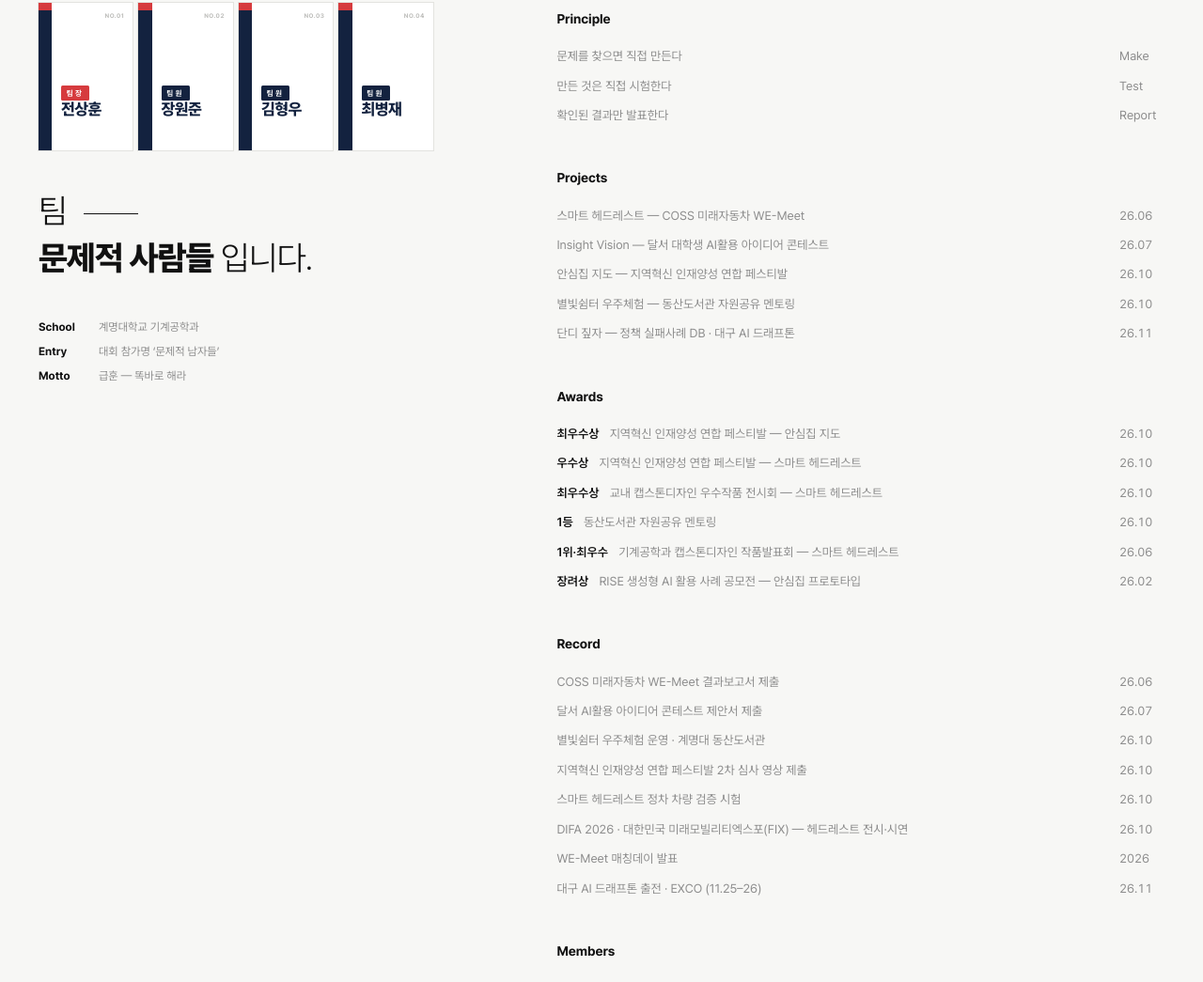
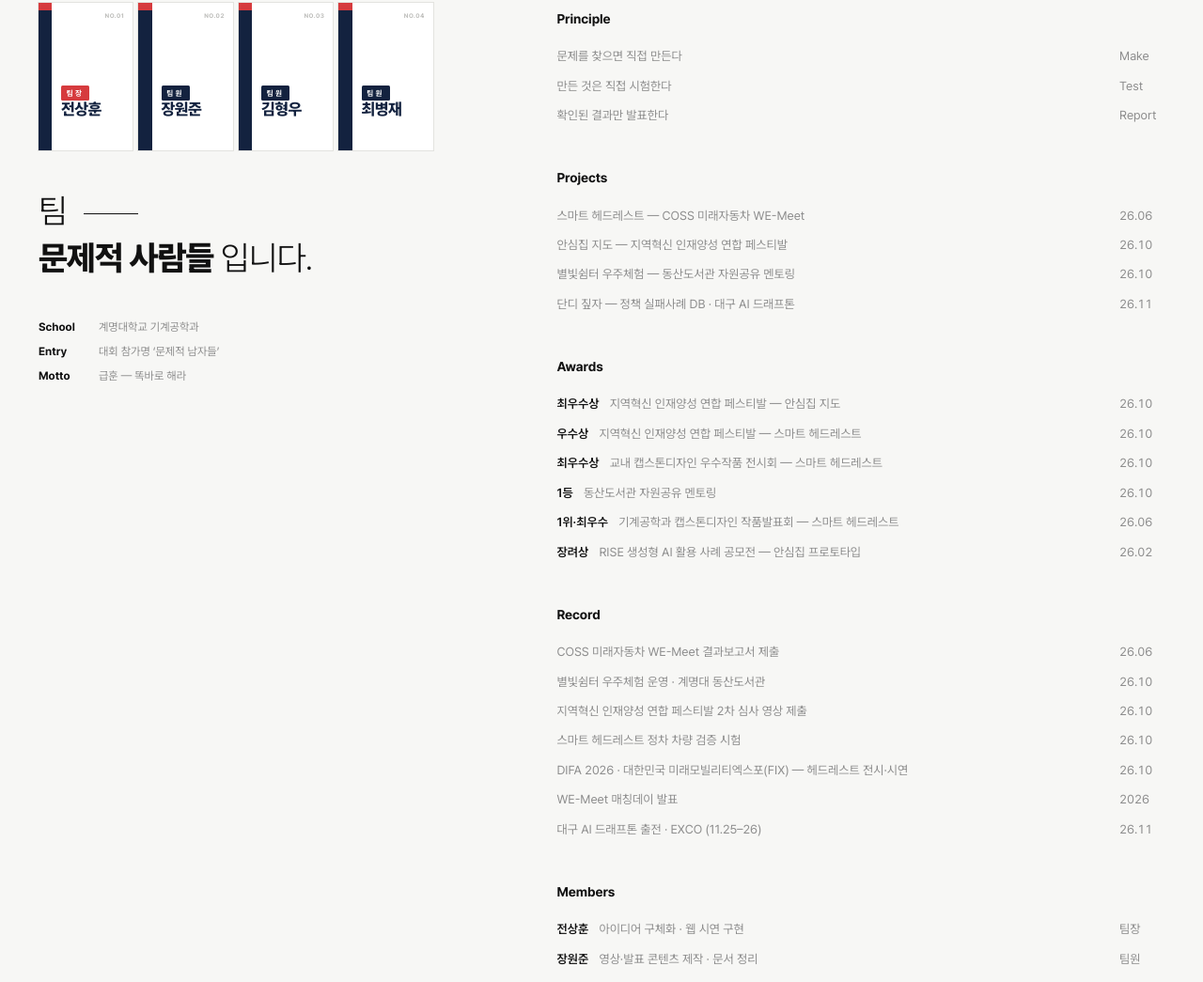
Before and after one commit to jeonsan-9/jeonsan-9.github.io, a plain HTML site: page team/index.html in a window 1280 px wide. Shown: the part 937-1982 px from the top of the page at 94% size. Drawn offline with Linux system fonts and the light colour scheme.

Commit message:
Team page: drop Insight Vision entries
Co-Authored-By: Claude Opus 5.5 <noreply@anthropic.com>
Claude-Session: https://claude.ai/code/session_01SLcucw3EJpVcAv2XBcjYxg

```diff
--- a/team/index.html
+++ b/team/index.html
@@ -68,7 +68,6 @@
       <h2>Projects</h2>
       <ul>
         <li><span>스마트 헤드레스트 — COSS 미래자동차 WE-Meet</span><time>26.06</time></li>
-        <li><span>Insight Vision — 달서 대학생 AI활용 아이디어 콘테스트</span><time>26.07</time></li>
         <li><span>안심집 지도 — 지역혁신 인재양성 연합 페스티발</span><time>26.10</time></li>
         <li><span>별빛쉼터 우주체험 — 동산도서관 자원공유 멘토링</span><time>26.10</time></li>
         <li><span>단디 짚자 — 정책 실패사례 DB · 대구 AI 드래프톤</span><time>26.11</time></li>
@@ -89,7 +88,6 @@
       <h2>Record</h2>
       <ul>
         <li><span>COSS 미래자동차 WE-Meet 결과보고서 제출</span><time>26.06</time></li>
-        <li><span>달서 AI활용 아이디어 콘테스트 제안서 제출</span><time>26.07</time></li>
         <li><span>별빛쉼터 우주체험 운영 · 계명대 동산도서관</span><time>26.10</time></li>
         <li><span>지역혁신 인재양성 연합 페스티발 2차 심사 영상 제출</span><time>26.10</time></li>
         <li><span>스마트 헤드레스트 정차 차량 검증 시험</span><time>26.10</time></li>
```
